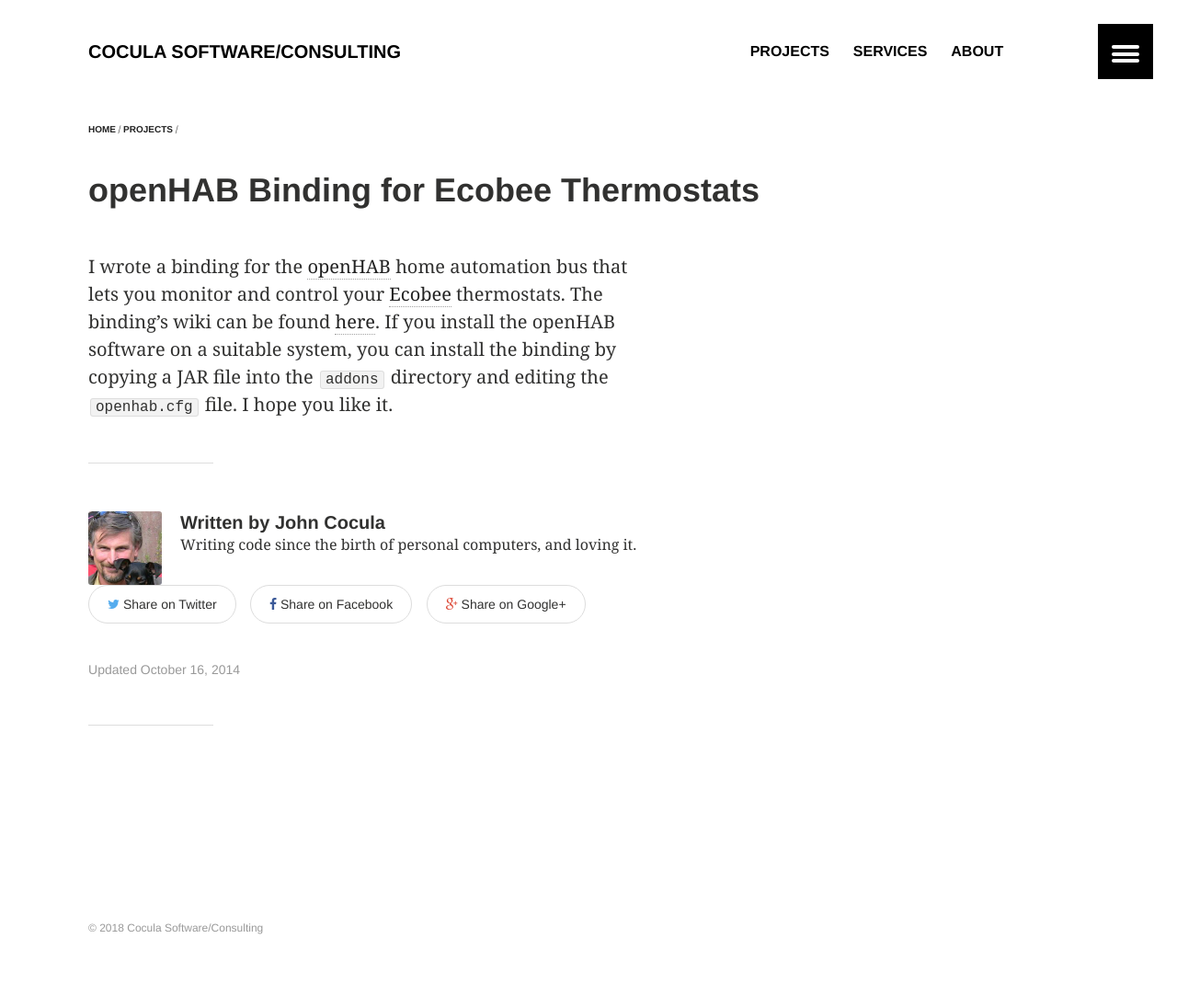
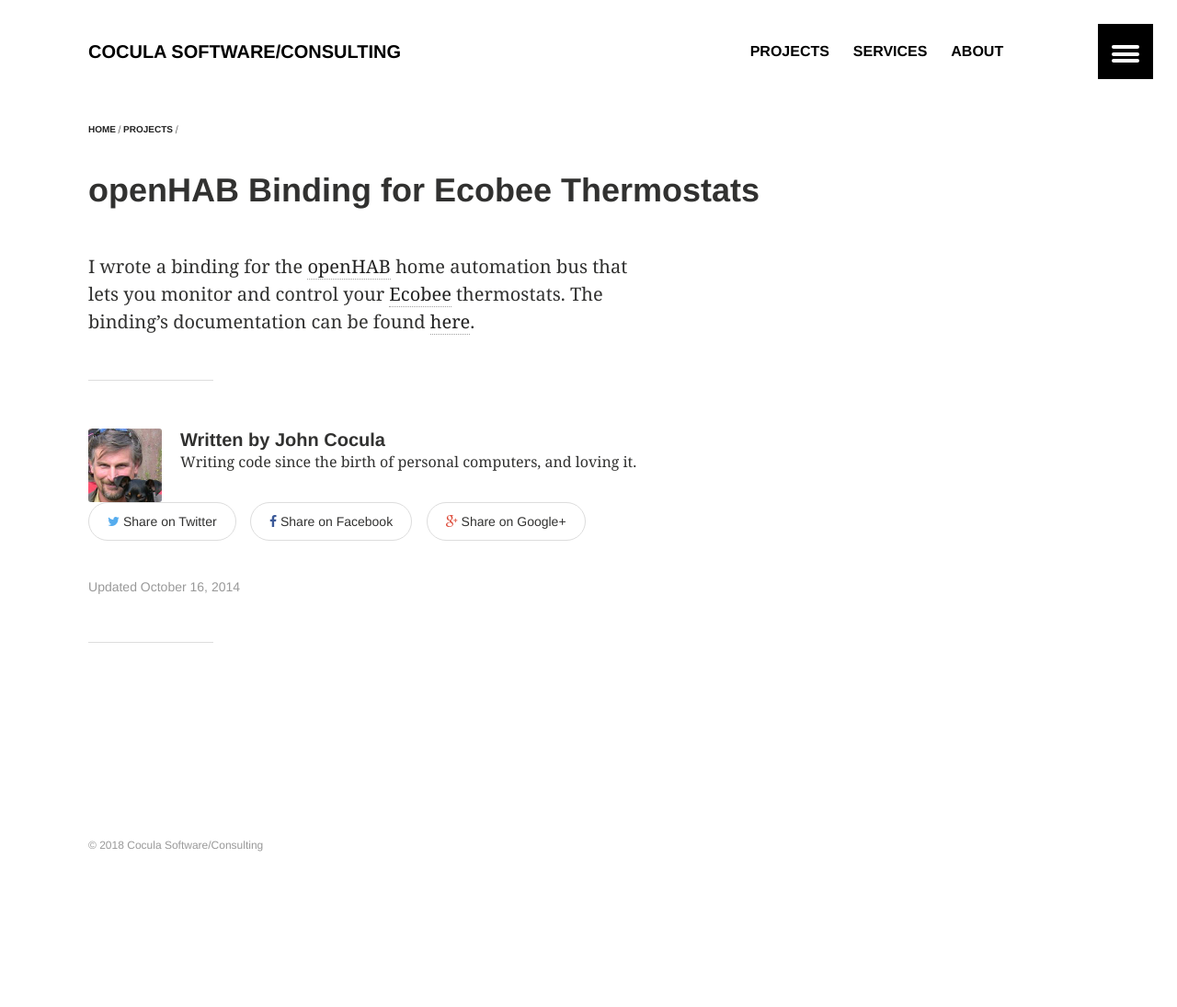
Before and after one commit to watou/watou.github.io, a Jekyll site: the page built from _posts/projects/2014-10-16-openhab-ecobee.md, in a window 1280 px wide. Shown: the whole page at 92% size. Built offline with Jekyll 4.4.1, drawn with Linux system fonts in a browser that asks for light colours; comment, search, counter and statistics services are not loaded; after the commit the page ends 1005 px from its top, so only the background shows below that.

Commit message:
Minor updates

```diff
--- a/_posts/projects/2014-10-16-openhab-ecobee.md
+++ b/_posts/projects/2014-10-16-openhab-ecobee.md
@@ -10,7 +10,7 @@ image:
 date: 2014-10-16T14:16:56+01:00
 ---
 
-I wrote a binding for the [openHAB][] home automation bus that lets you monitor and control your [Ecobee][] thermostats.  The binding's wiki can be found [here](https://github.com/openhab/openhab/wiki/Ecobee-Binding).  If you install the openHAB software on a suitable system, you can install the binding by copying a JAR file into the `addons` directory and editing the `openhab.cfg` file.  I hope you like it.
+I wrote a binding for the [openHAB][] home automation bus that lets you monitor and control your [Ecobee][] thermostats.  The binding's documentation can be found [here](https://www.openhab.org/addons/bindings/ecobee1/).
 
-[Ecobee]: http://www.ecobee.com
-[openHAB]: http://www.openhab.org
+[Ecobee]: https://www.ecobee.com
+[openHAB]: https://www.openhab.org
```
Also changed, not shown: _posts/projects/2012-12-11-vera-nest.md (deleted, +0 -15 lines), _posts/projects/2013-05-31-vera-ecobee.md (deleted, +0 -15 lines), _posts/projects/2015-03-06-openhab-nest.md (+3 -3 lines), _posts/projects/2015-03-19-milkweb.md (+1 -1 lines).
